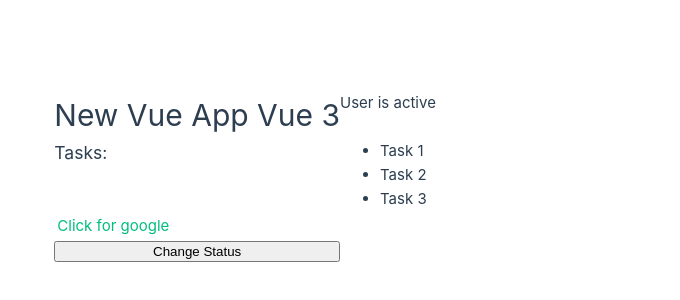
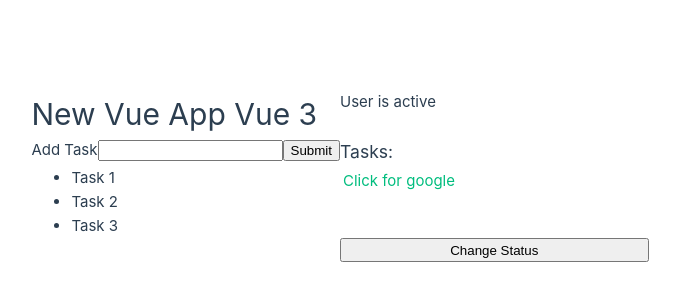
Before and after one commit to DFKorn/TM-vue-course, a Vue app: page / in a window 1280 px wide. Shown: the part 224-524 px from the top of the page, without its empty margins (300-980 px from the left). Built offline with nearby package versions, Linux system fonts and the light colour scheme.

Commit message:
add form | test v-model

```diff
--- a/src/App.vue
+++ b/src/App.vue
@@ -5,6 +5,7 @@
 const status = ref("active");
 const tasks = ref(["Task 1", "Task 2", "Task 3"]);
 const link = "https://www.google.com";
+const newTask = ref("");
 
 function toggleStatus() {
   if (status.value === "active") {
@@ -15,6 +16,13 @@
     status.value = "active";
   }
 }
+
+const addTask = () => {
+  if (newTask.value.trim() !== "") {
+    tasks.value.push(newTask.value.trim());
+    newTask.value = "";
+  }
+};
 </script>
 
 <template>
@@ -22,6 +30,12 @@
   <p v-if="status === 'active'">User is active</p>
   <p v-else-if="status === 'pending'">User is pending</p>
   <p v-else>User is inactive</p>
+
+  <form @submit.prevent="addTask">
+    <label for="newTask">Add Task</label>
+    <input type="text" id="newTask" name="newTask" v-model="newTask" />
+    <button type="submit">Submit</button>
+  </form>
 
   <h3>Tasks:</h3>
   <ul>
```
